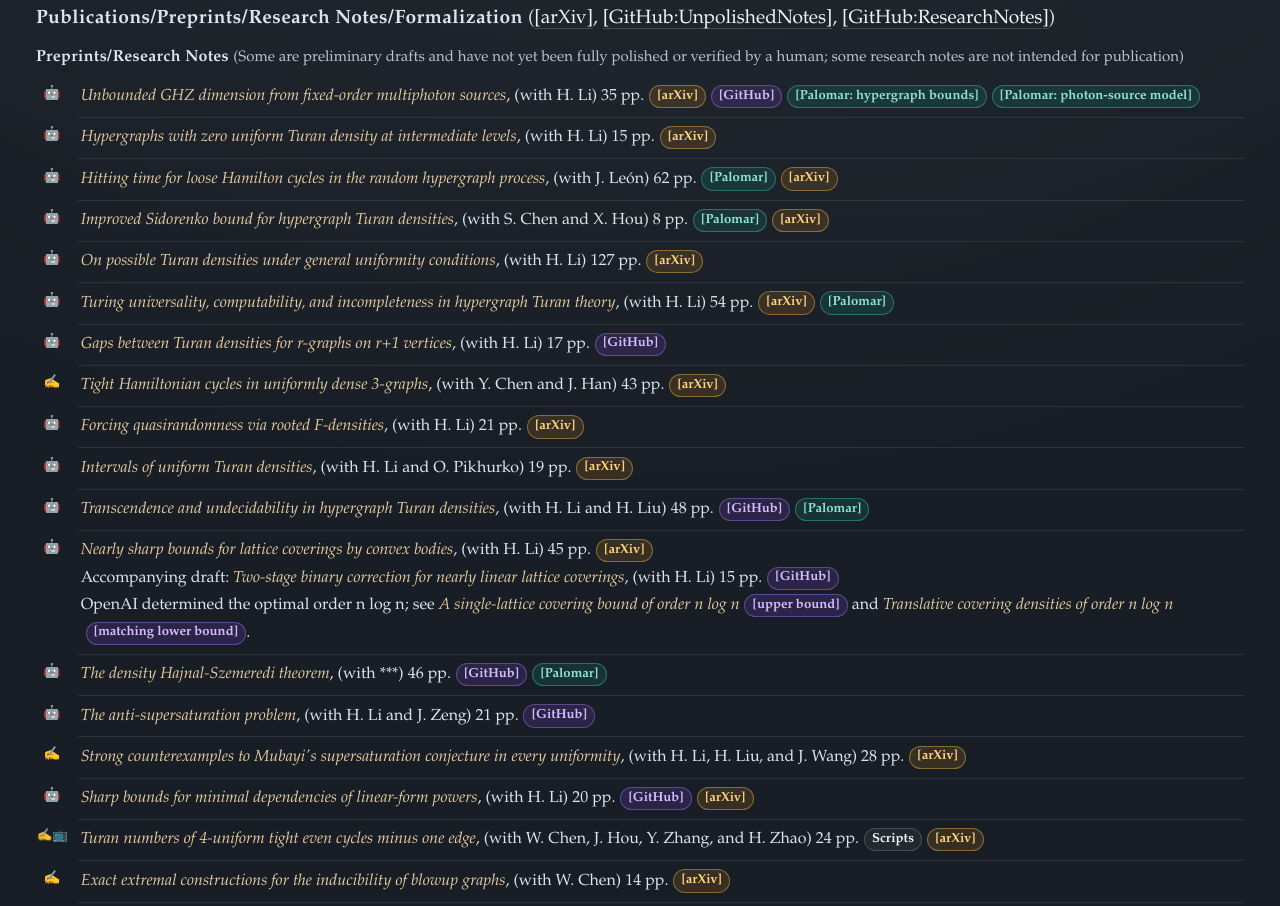
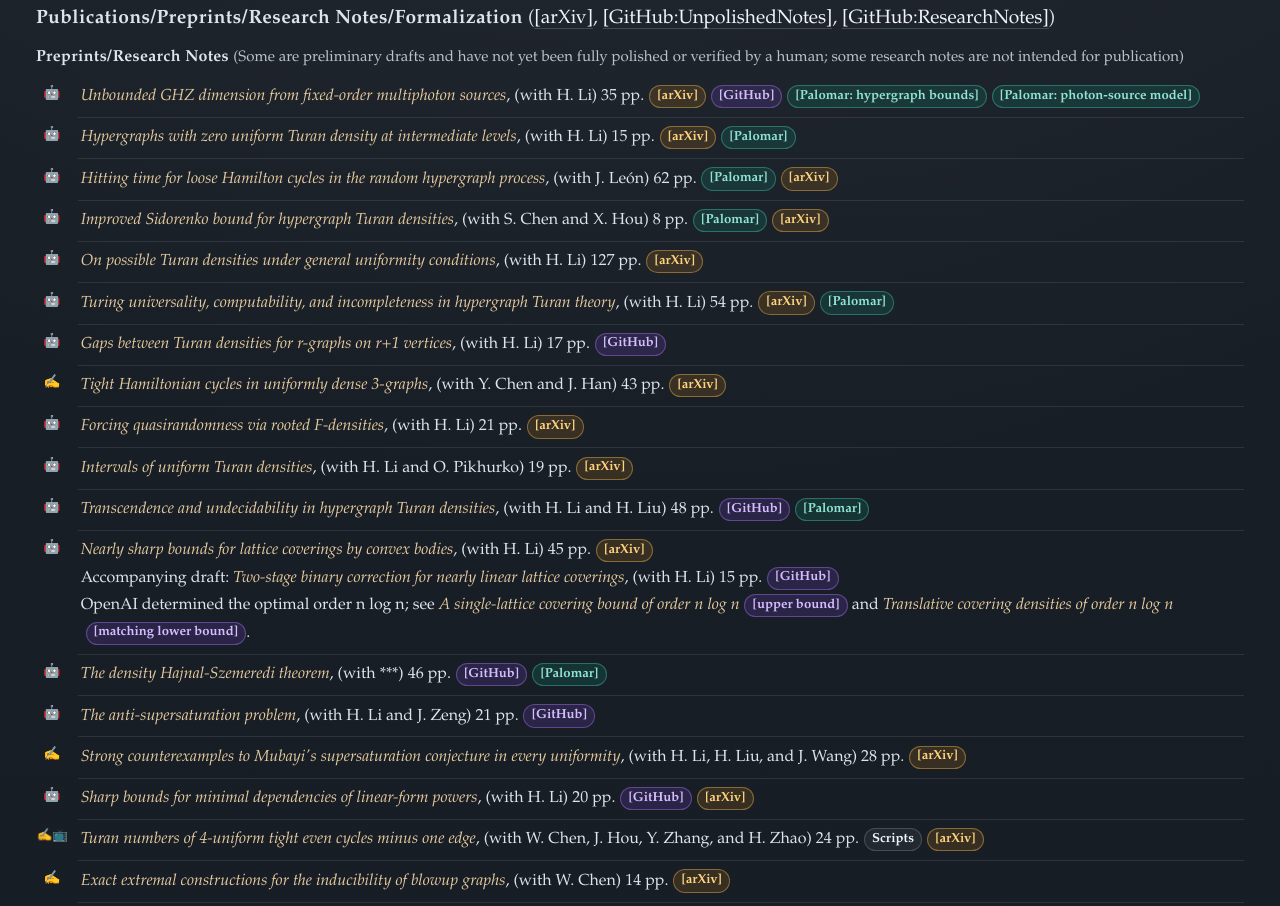
Before and after one commit to xliu2022/xliu2022.github.io, a plain HTML site: page index.html in a window 1280 px wide. Shown: the part 1000-1906 px from the top of the page. Drawn offline with Linux system fonts and the light colour scheme.

Commit message:
Link the Palomar formalization for zero uniform Turan density at intermediate levels

```diff
--- a/index.html
+++ b/index.html
@@ -413,7 +413,7 @@
         </div>
       <ul class="pub-list">
         <li class="ai-assisted"><em>Unbounded GHZ dimension from fixed-order multiphoton sources</em>, (with H. Li) 35 pp.<a class="arxiv-link" href="https://arxiv.org/abs/2611.32673" target="_blank" rel="noopener noreferrer">[arXiv]</a><a class="github-link" href="https://xliu2022.github.io/Unpolished_Manuscripts/Unbounded%20GHZ%20dimension%20from%20fixed-order%20multiphoton%20sources.pdf" target="_blank" rel="noopener noreferrer">[GitHub]</a><a class="palomar-link" href="https://palomar-registry.org/entry?id=PALOMAR-2026-11-24-000007&amp;version=1" target="_blank" rel="noopener noreferrer">[Palomar: hypergraph bounds]</a><a class="palomar-link" href="https://palomar-registry.org/entry?id=PALOMAR-2026-11-24-000010&amp;version=1" target="_blank" rel="noopener noreferrer">[Palomar: photon-source model]</a></li>
-        <li class="ai-assisted"><em>Hypergraphs with zero uniform Turan density at intermediate levels</em>, (with H. Li) 15 pp.<a class="arxiv-link" href="https://arxiv.org/abs/2611.06964" target="_blank" rel="noopener noreferrer">[arXiv]</a></li>
+        <li class="ai-assisted"><em>Hypergraphs with zero uniform Turan density at intermediate levels</em>, (with H. Li) 15 pp.<a class="arxiv-link" href="https://arxiv.org/abs/2611.06964" target="_blank" rel="noopener noreferrer">[arXiv]</a><a class="palomar-link" href="https://palomar-registry.org/entry.html?id=PALOMAR-2026-11-26-000041&amp;version=1" target="_blank" rel="noopener noreferrer">[Palomar]</a></li>
         <li class="ai-assisted"><em>Hitting time for loose Hamilton cycles in the random hypergraph process</em>, (with J. León) 62 pp.<a class="palomar-link" href="https://palomar-registry.org/entry?id=PALOMAR-2026-10-03-000003&amp;version=1" target="_blank" rel="noopener noreferrer">[Palomar]</a><a class="arxiv-link" href="https://arxiv.org/abs/2610.29894" target="_blank" rel="noopener noreferrer">[arXiv]</a></li>
         <li class="ai-assisted"><em>Improved Sidorenko bound for hypergraph Turan densities</em>, (with S. Chen and X. Hou) 8 pp.<a class="palomar-link" href="https://palomar-registry.org/entry.html?id=PALOMAR-2026-10-13-000012&amp;version=1" target="_blank" rel="noopener noreferrer">[Palomar]</a><a class="arxiv-link" href="https://arxiv.org/abs/2610.18944" target="_blank" rel="noopener noreferrer">[arXiv]</a></li>
         <li class="ai-assisted"><em>On possible Turan densities under general uniformity conditions</em>, (with H. Li) 127 pp.<a class="arxiv-link" href="https://arxiv.org/abs/2610.07049" target="_blank" rel="noopener noreferrer">[arXiv]</a></li>
```
